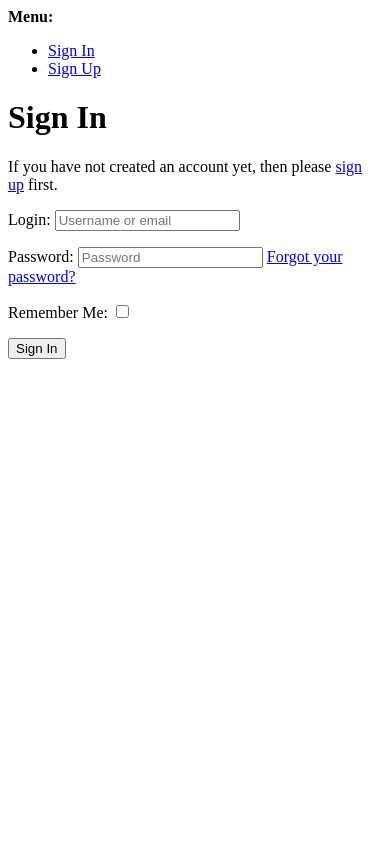
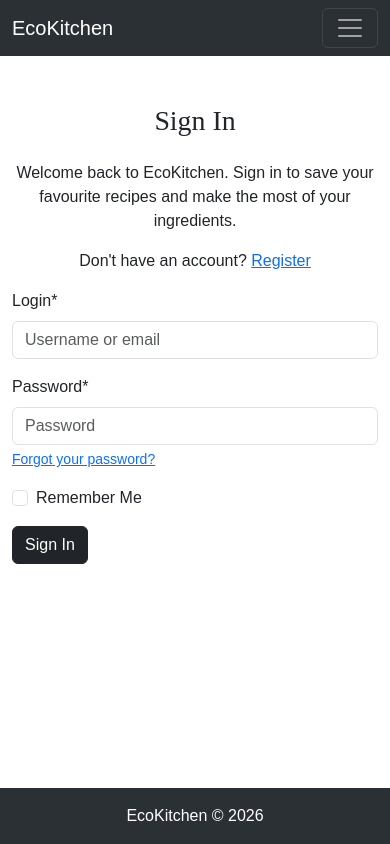
Before and after one commit to Nelgar20/eco-kitchen, a Django app: page /accounts/login/ in a window 390 px wide. Run offline with Django 5.2, Linux system fonts and the light colour scheme; some libraries are stand-ins or nearby versions.

Commit message:
custom login.html template

```diff
--- a/eco_kitchen/settings.py
+++ b/eco_kitchen/settings.py
@@ -45,6 +45,8 @@ INSTALLED_APPS = [
     'allauth',
     'allauth.account',
     'allauth.socialaccount',
+    'crispy_forms',
+    'crispy_bootstrap5',
     'home',
 ]
 
@@ -94,6 +96,9 @@ ACCOUNT_EMAIL_VERIFICATION = 'optional'
 ACCOUNT_USERNAME_MIN_LENGTH = 4
 LOGIN_REDIRECT_URL = '/'
 LOGOUT_REDIRECT_URL = '/'
+# Configuration for crispy forms
+CRISPY_ALLOWED_TEMPLATE_PACKS = 'bootstrap5'
+CRISPY_TEMPLATE_PACK = 'bootstrap5'
 
 WSGI_APPLICATION = 'eco_kitchen.wsgi.application'
 
--- a/templates/allauth/account/login.html
+++ b/templates/allauth/account/login.html
@@ -1,61 +1,37 @@
-{% extends "account/base_entrance.html" %}
+{% extends 'base.html' %}
 {% load i18n %}
-{% load allauth account %}
-{% block head_title %}
-    {% trans "Sign In" %}
-{% endblock head_title %}
+{% load crispy_forms_tags %}
+
+{% block title %}
+{% trans 'Sign In' %} | EcoKitchen
+{% endblock %}
+
 {% block content %}
-    {% element h1 %}
-        {% trans "Sign In" %}
-    {% endelement %}
-    {% if not SOCIALACCOUNT_ONLY %}
-        {% setvar link %}
-            <a href="{{ signup_url }}">
-            {% endsetvar %}
-            {% setvar end_link %}
-            </a>
-        {% endsetvar %}
-        {% element p %}
-            {% blocktranslate %}If you have not created an account yet, then please {{ link }}sign up{{ end_link }} first.{% endblocktranslate %}
-        {% endelement %}
-        {% url 'account_login' as login_url %}
-        {% element form form=form method="post" action=login_url tags="entrance,login" %}
-            {% slot body %}
+<div class="container py-5">
+    <div class="row justify-content-center">
+        <div class="col-12 col-md-8 col-lg-6">
+
+            <h1 class='text-center mb-4'>{% trans 'Sign In' %}</h1>
+
+            <p class="text-center">Welcome back to EcoKitchen. Sign in to save your
+                favourite recipes and make the most of your ingredients.</p>
+
+            <p class="text-center">{% trans "Don't have an account?" %}
+                <a href="">
+                    {% trans 'Register' %}
+                </a>
+            </p>
+
+            <form method="post" action="">
                 {% csrf_token %}
-                {% element fields form=form unlabeled=True %}
-                {% endelement %}
+                {{ form|crispy }}
                 {{ redirect_field }}
-            {% endslot %}
-            {% slot actions %}
-                {% element button type="submit" tags="prominent,login" %}
-                    {% trans "Sign In" %}
-                {% endelement %}
-            {% endslot %}
-        {% endelement %}
-    {% endif %}
-    {% if LOGIN_BY_CODE_ENABLED or PASSKEY_LOGIN_ENABLED %}
-        {% element hr %}
-        {% endelement %}
-        {% element button_group vertical=True %}
-            {% if PASSKEY_LOGIN_ENABLED %}
-                {% element button type="submit" form="mfa_login" id="passkey_login" tags="prominent,login,outline,primary" %}
-                    {% trans "Sign in with a passkey" %}
-                {% endelement %}
-            {% endif %}
-            {% if LOGIN_BY_CODE_ENABLED %}
-                {% element button href=request_login_code_url tags="prominent,login,outline,primary" %}
-                    {% trans "Send me a sign-in code" %}
-                {% endelement %}
-            {% endif %}
-        {% endelement %}
-    {% endif %}
-    {% if SOCIALACCOUNT_ENABLED %}
-        {% include "socialaccount/snippets/login.html" with page_layout="entrance" %}
-    {% endif %}
-{% endblock content %}
-{% block extra_body %}
-    {{ block.super }}
-    {% if PASSKEY_LOGIN_ENABLED %}
-        {% include "mfa/webauthn/snippets/login_script.html" with button_id="passkey_login" %}
-    {% endif %}
+
+                <button class="btn btn-dark" type="submit">
+                    {% trans 'Sign In' %}
+                </button>
+            </form>
+        </div>
+    </div>
+</div>
 {% endblock %}
```
